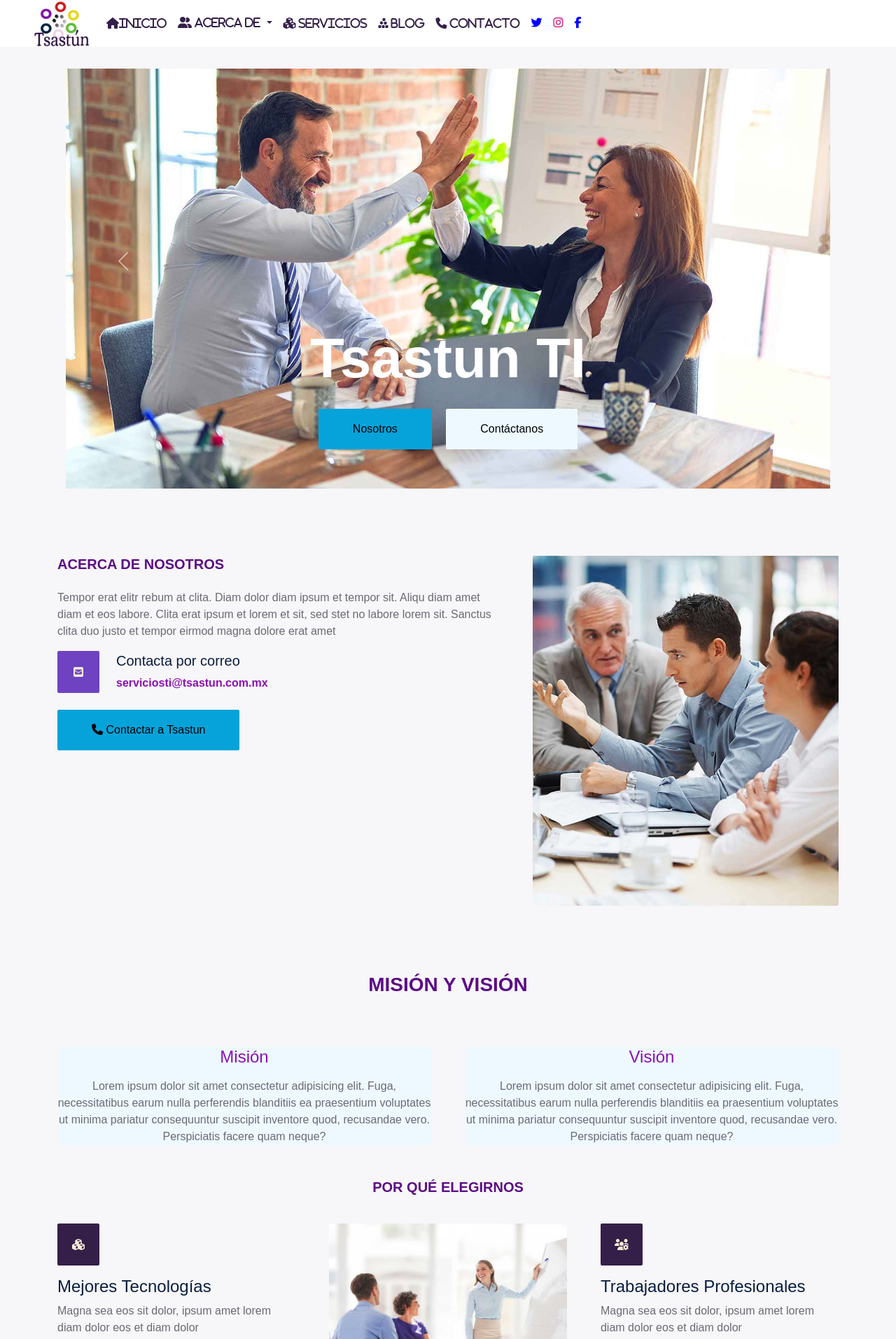
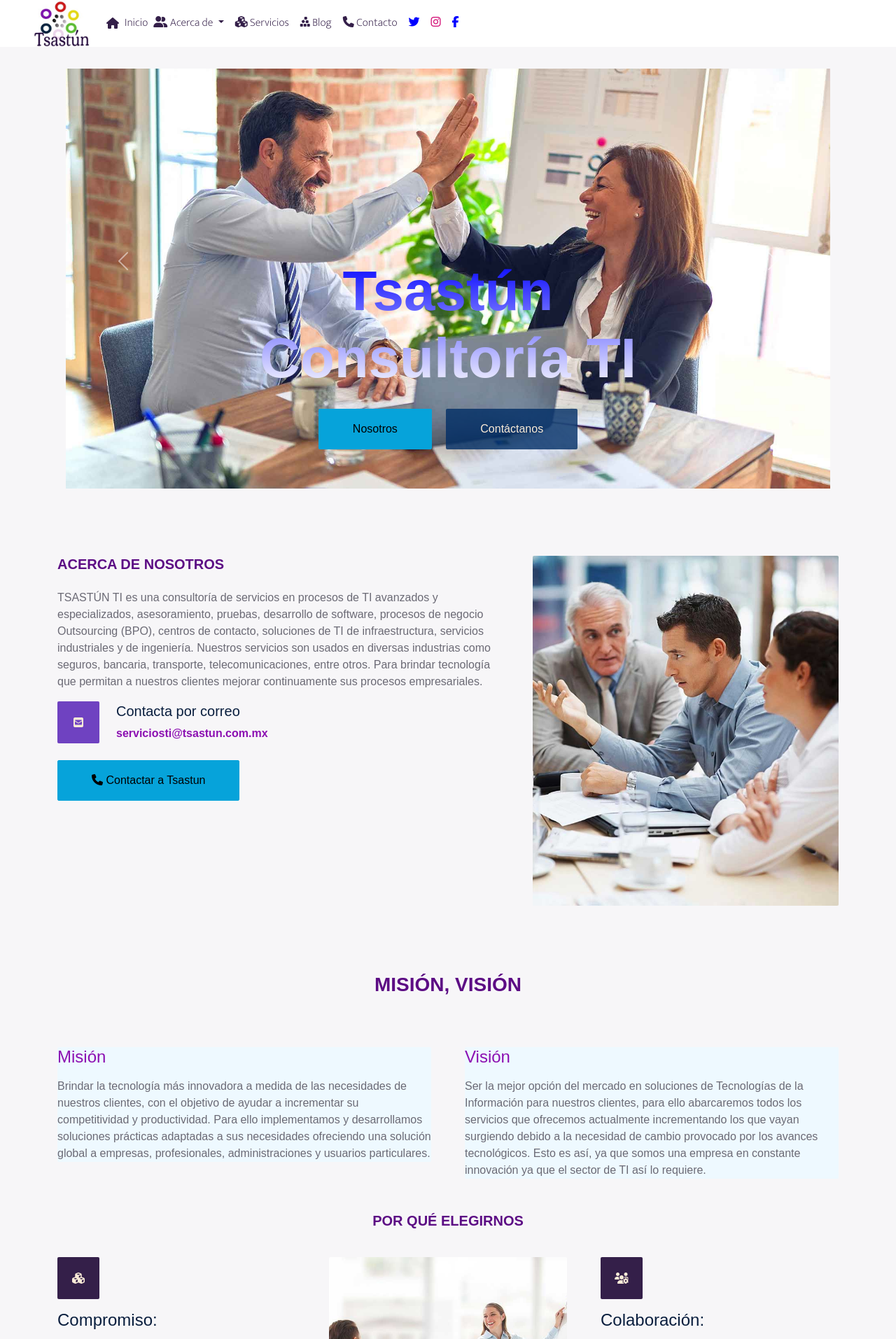
Before and after one commit to kingrenegado/tsastun, a PHP site: page / in a window 1280 px wide. Shown: the top 1913 px of the page at 70% size. Run offline with PHP 8.4, Linux system fonts and the light colour scheme; some libraries are stand-ins or nearby versions.

Commit message:
Nuevos Cambios

```diff
--- a/css/style.css
+++ b/css/style.css
@@ -25,3 +25,13 @@
 .nav-link:hover{
     color:  #57c42a
 }
+
+nav{
+    font-family: 'Mukta', sans-serif;
+}
+.texto{
+    background: -webkit-linear-gradient(blue,white);
+    -webkit-background-clip: text;
+    -webkit-text-fill-color: transparent;
+    color: tomato;
+}
--- a/index.html
+++ b/index.html
@@ -21,6 +21,7 @@
 
     <link href="css/bootstrap.min.css" rel="stylesheet">
     <link rel="stylesheet" href="css/style.css">
+
     <!-- Nav -->
     <nav class="navbar navbar-expand-lg color_nav px-5 py-3 py-lg-0 text-center"
         style="position: fixed;width: 100%;z-index: 1000;">
@@ -33,22 +34,23 @@
         <div class="collapse navbar-collapse" id="navbarCollapse">
             <div class="navbar-nav  py-0 ripple shadow-1-strong rounded"
                 style="display:flex;align-items: center;justify-content: center; ">
-                <a href="index.html" class="nav-link hover color_nav fas fa-home">Inicio</a>
+                <a href="index.html" class="nav-link hover color_nav fa fa-home"></a>Inicio
                 <li class="nav-item dropdown">
                     <a class="nav-link dropdown-toggle color_nav" href="#" id="navbarDropdownMenuLink" role="button"
-                        data-bs-toggle="dropdown" aria-expanded="false">
-                        <i class="fas fa-user-friends"> Acerca de</i>
+                        data-bs-toggle="dropdown" aria-expanded="false" >
+                        <i class="fa fa-user-friends"></i>  Acerca de
                     </a>
                     <ul class="dropdown-menu" aria-labelledby="navbarDropdownMenuLink">
                         <li><a class="dropdown-item" href="#nosotros"> Nosotros</a></li>
                         <li><a class="dropdown-item" href="#mision"> Mision</a></li>
                         <li><a class="dropdown-item" href="#mision"> Vision</a></li>
+                        <li><a class="dropdown-item" href="#valores"> Valores</a></li>
                     </ul>
                 </li>
                 <!-- <a href="#nosotros" class="nav-link hover color_nav">Nosotros</a> -->
-                <a href="#servicios" class="nav-link hover color_nav fa-solid fa-cubes"> Servicios</a>
-                <a href="#blog" class="nav-link hover color_nav fa-solid fa-cubes-stacked"> Blog</a>
-                <a href="#contacto" class="nav-link hover color_nav fa-solid fa-phone"> Contacto</a>
+                <a href="#servicios" class="nav-link hover color_nav "><i class="fa-solid fa-cubes"></i> Servicios</a>
+                <a href="#blog" class="nav-link hover color_nav"> <i class=" fa-solid fa-cubes-stacked"></i> Blog</a>
+                <a href="#contacto" class="nav-link hover color_nav "> <i class="fa-solid fa-phone"></i> Contacto</a>
                 <a class="nav-link hover" href="#"><i class="fab fa-twitter fw-normal" style="color: blue"></i></a>
                 <a class="nav-link hover" href="#"><i class="fab fa-instagram fw-normal"
                         style="color: #d10671;"></i></a>
@@ -88,11 +90,11 @@
                             style="height: 600px; margin-top: 50px;">
                         <div class="carousel-caption d-flex flex-column align-items-center justify-content-center">
                             <div class="p-3" style="max-width: 900px;">
-                                <h1 class="display-1 text-white mb-md-4 animated zoomIn">Tsastun TI</h1>
+                                <h1 class="display-1 text-white mb-md-4 animated zoomIn texto">Tsastún Consultoría TI</h1>
                                 <a href="#nosotros"
                                     class="btn btn-primary py-md-3 px-md-5 me-3 animated slideInLeft">Nosotros</a>
                                 <a href="#contactanos"
-                                    class="btn btn-light py-md-3 px-md-5 animated slideInRight">Contáctanos</a>
+                                    class="btn py-md-3 px-md-5 animated slideInRight" style="background-color:#002E66CC; color: antiquewhite;">Contáctanos</a>
                             </div>
                         </div>
                     </div>
@@ -101,11 +103,11 @@
                             style="height: 600px; margin-top: 50px;">
                         <div class="carousel-caption d-flex flex-column align-items-center justify-content-center">
                             <div class="p-3" style="max-width: 900px;">
-                                <h1 class="display-1 text-white mb-md-4 animated zoomIn">Tsastun TI</h1>
+                                <h1 class="display-1 text-white mb-md-4 animated zoomIn texto">Tsastún Consultoría TI</h1>
                                 <a href="#nosotros"
                                     class="btn btn-primary py-md-3 px-md-5 me-3 animated slideInLeft">Nosotros</a>
                                 <a href="#contactanos"
-                                    class="btn btn-light py-md-3 px-md-5 animated slideInRight">Contáctanos</a>
+                                    class="btn py-md-3 px-md-5 animated slideInRight" style="background-color:#002E66CC; color: antiquewhite;">Contáctanos</a>
                             </div>
                         </div>
                     </div>
@@ -132,9 +134,13 @@
                     <div class="section-title position-relative pb-3">
                         <h5 class="fw-bold text-uppercase color_morado">Acerca de Nosotros</h5>
                     </div>
-                    <p class="mb-2">Tempor erat elitr rebum at clita. Diam dolor diam ipsum et tempor sit. Aliqu diam
-                        amet diam et eos labore. Clita erat ipsum et lorem et sit, sed stet no labore lorem sit. Sanctus
-                        clita duo justo et tempor eirmod magna dolore erat amet</p>
+                    <p class="mb-2">TSASTÚN TI es una consultoría de servicios en procesos de TI avanzados y especializados,
+                        asesoramiento, pruebas, desarrollo de software, procesos de negocio Outsourcing (BPO),
+                        centros de contacto, soluciones de TI de infraestructura, servicios industriales y de
+                        ingeniería. Nuestros servicios son usados en diversas industrias como seguros, bancaria,
+                        transporte, telecomunicaciones, entre otros.
+                        Para brindar tecnología que permitan a nuestros clientes mejorar continuamente sus
+                        procesos empresariales.</p>
                     <p></p>
                     <div class="d-flex align-items-center mb-4  fadeIn">
                         <div class="morado1 d-flex align-items-center justify-content-center rounded"
@@ -164,33 +170,37 @@
     <div class="container-fluid fadeInUp" name="mision" id="mision">
         <div class="container py-5">
             <div class="section-title text-center position-relative pb-3 mb-5 mx-auto" style="max-width: 600px;">
-                <h3 class="fw-bold text-uppercase color_morado">Misión y Visión</h3>
+                <h3 class="fw-bold text-uppercase color_morado">Misión, Visión</h3>
             </div>
             <div class="row g-5">
-                <div class="col-lg-6 col-md-6">
+                <div class="col-lg-6 col-md-6 col-sm-12">
                     <div
-                        class="service-item bg-light rounded d-flex flex-column align-items-center justify-content-center text-center">
+                        class="service-item bg-light rounded d-flex flex-column">
                         <h4 class="mb-3 correo">Misión</h4>
-                        <p class="m-0">Lorem ipsum dolor sit amet consectetur adipisicing elit. Fuga, necessitatibus
-                            earum nulla perferendis blanditiis ea praesentium voluptates ut minima pariatur consequuntur
-                            suscipit inventore quod, recusandae vero. Perspiciatis facere quam neque?</p>
+                        <p class="m-0">Brindar la tecnología más innovadora a medida de las necesidades de nuestros clientes, con
+                            el objetivo de ayudar a incrementar su competitividad y productividad. Para ello
+                            implementamos y desarrollamos soluciones prácticas adaptadas a sus necesidades
+                            ofreciendo una solución global a empresas, profesionales, administraciones y usuarios
+                            particulares.</p>
                     </div>
                 </div>
-                <div class="col-lg-6 col-md-6">
+                <div class="col-lg-6 col-md-6 col-sm-12">
                     <div
-                        class="service-item bg-light rounded d-flex flex-column align-items-center justify-content-center text-center">
+                        class="service-item bg-light rounded d-flex flex-column">
                         <h4 class="mb-3 correo">Visión</h4>
-                        <p class="m-0">Lorem ipsum dolor sit amet consectetur adipisicing elit. Fuga, necessitatibus
-                            earum nulla perferendis blanditiis ea praesentium voluptates ut minima pariatur consequuntur
-                            suscipit inventore quod, recusandae vero. Perspiciatis facere quam neque?</p>
+                        <p class="m-0">Ser la mejor opción del mercado en soluciones de Tecnologías de la Información para
+                            nuestros clientes, para ello abarcaremos todos los servicios que ofrecemos actualmente
+                            incrementando los que vayan surgiendo debido a la necesidad de cambio provocado por los
+                            avances tecnológicos. Esto es así, ya que somos una empresa en constante innovación ya
+                            que el sector de TI así lo requiere.</p>
                     </div>
                 </div>
             </div>
         </div>
     </div>
 
-    <!-- Servicios -->
-    <div class="container-fluid fadeInUp" name="servicios" id="servicios">
+    <!-- Valores -->
+    <div class="container-fluid fadeInUp" name="valores" id="valores">
         <div class="container">
             <div class="section-title text-center position-relative pb-3 mb-3 mx-auto" style="max-width: 600px;">
                 <h5 class="fw-bold color_morado text-uppercase">Por qué elegirnos</h5>
@@ -203,16 +213,18 @@
                                 style="width: 60px; height: 60px;">
                                 <i class="fa fa-cubes"></i>
                             </div>
-                            <h4>Mejores Tecnologías</h4>
-                            <p class="mb-0">Magna sea eos sit dolor, ipsum amet lorem diam dolor eos et diam dolor</p>
+                            <h4>Compromiso:</h4>
+                            <p class="mb-0">Concentramos nuestros esfuerzos en satisfacer las necesidades de
+                                nuestros grupos de interés.</p>
                         </div>
                         <div class="col-12">
                             <div class="boton_contacto rounded d-flex align-items-center justify-content-center mb-3"
                                 style="width: 60px; height: 60px;">
                                 <i class="fa fa-award"></i>
                             </div>
-                            <h4>Buenas Practicas</h4>
-                            <p class="mb-0">Magna sea eos sit dolor, ipsum amet lorem diam dolor eos et diam dolor</p>
+                            <h4>Innovación:</h4>
+                            <p class="mb-0">Mantenemos una actitud creativa para mejorar nuestros productos,
+                                procesos y servicios.</p>
                         </div>
                     </div>
                 </div>
@@ -229,16 +241,36 @@
                                 style="width: 60px; height: 60px;">
                                 <i class="fa fa-users-cog"></i>
                             </div>
-                            <h4>Trabajadores Profesionales</h4>
-                            <p class="mb-0">Magna sea eos sit dolor, ipsum amet lorem diam dolor eos et diam dolor</p>
+                            <h4>Colaboración:</h4>
+                            <p class="mb-0">Hacemos sinergia con nuestros proveedores y clientes para mejorar día a
+                                día la calidad y así satisfacer sus necesidades.</p>
                         </div>
                         <div class="col-12">
                             <div class="boton_contacto rounded d-flex align-items-center justify-content-center mb-3"
                                 style="width: 60px; height: 60px;">
                                 <i class="fa fa-phone-alt "></i>
                             </div>
-                            <h4>Soporte 24/7</h4>
-                            <p class="mb-0">Magna sea eos sit dolor, ipsum amet lorem diam dolor eos et diam dolor</p>
+                            <h4>Servicio:</h4>
+                            <p class="mb-0">Cumplimos con nuestros compromisos y nos hacemos responsables del
+                                rendimiento tanto de las decisiones como de las acciones, basándonos en una gran
+                                voluntad de servicio por y para nuestros clientes.</p>
+                        </div>
+                    </div>
+                </div>
+                <div class="col-sm-12 col-md-2 col-lg-2"></div>
+                <div class="col-sm-12 col-md-8 col-lg-8">
+                    <div class="col-12">
+                        <div class="row">
+                            <div class="col-sm-12 col-md-1 col-lg-1">
+                                <div class="boton_contacto rounded d-flex align-items-center justify-content-center"
+                                    style="width: 60px; height: 60px;">
+                                    <i class="fa fa-users-cog"></i>
+                                </div>
+                            </div>
+                            <div class="col-sm-12 col-md-8 col-lg-8">
+                                <h4>Transparencia:</h4>
+                                <p class="mb-0">Actuamos congruentemente con los principios de ética empresarial.</p>
+                            </div>
                         </div>
                     </div>
                 </div>
@@ -246,13 +278,58 @@
         </div>
     </div>
 
+    <!-- Servicios -->
+    <div class="container-fluid " name="servicios" id="servicios">
+        <div class="container py-5">
+            <div class="section-title text-center position-relative pb-3 mb-2 mx-auto" style="max-width: 600px;">
+                <h5 class="fw-bold text-uppercase color_morado">Servicios</h5>
+            </div>
+            <div class="row g-0">
+                <div class="col-lg-4 slideInUp">
+                    <div class="bg-light rounded">
+                        <div class="p-5 pt-0">
+                            <h1 class="display-5 mb-3">
+                            </h1>
+                        </div>
+                    </div>
+                </div>
+                <div class="col-lg-4 slideInUp">
+                    <div class="bg-white rounded shadow position-relative" style="z-index: 1;">
+                        <div class="border-bottom py-4 px-5 mb-4">
+                        </div>
+                        <div class="p-5 pt-0">
+                            <ul>
+                                <li>Administración y Gestión de Contenido Empresarial.</li>
+                                <li>Arquitecturas Orientadas a Servicios.</li>
+                                <li>Big Data.</li>
+                                <li>Control de Accesos y Gestión de Identidades.</li>
+                                <li>Monitoreo de aplicaciones e infraestructura.</li>
+                                <li>Desarrollo e Implementación de soluciones.</li>
+                                <li>Desarrollo de aplicaciones móviles.</li>
+                                <li>Base de datos.</li>
+                                <li>Consultoría de GitOps.</li>
+                                <li>Outsourcing (BPO).</li>
+                            </ul>
+                        </div>
+                    </div>
+                </div>
+                <div class="col-lg-4">
+                    <div class="bg-light rounded">
+                        <div class="border-bottom py-4 px-5 mb-4">
+                        </div>
+                        <div class="p-5 pt-0">
+                        </div>
+                    </div>
+                </div>
+            </div>
+        </div>
+    </div>
 
     <!-- Blog -->
     <div class="container-fluid fadeInUp" name="blog" id="blog">
         <div class="container py-5">
-            <div class="section-title text-center position-relative pb-3 mb-5 mx-auto" style="max-width: 600px;">
+            <div class="section-title text-center position-relative mx-auto" style="max-width: 600px;">
                 <h5 class="fw-bold color_morado text-uppercase">Blog</h5>
-                <h1 class="mb-0 correo">Lee estos artículos de nuestro Blog</h1>
             </div>
             <div class="row g-5">
                 <div class="col-lg-4  slideInUp">
@@ -322,20 +399,16 @@
             <div class="row g-5">
                 <div class="col-lg-7">
                     <div class="section-title position-relative">
-                        <h5 class="fw-bold correo text-uppercase">Contactanos</h5>
+                        <h5 class="fw-bold correo text-uppercase">Contáctanos</h5>
                     </div>
-                    <p class="mb-4">Eirmod sed tempor lorem ut dolores. Aliquyam sit sadipscing kasd ipsum. Dolor ea et
-                        dolore et at sea ea at dolor, justo ipsum duo rebum sea invidunt voluptua. Eos vero eos vero ea
-                        et dolore eirmod et. Dolores diam duo invidunt lorem. Elitr ut dolores magna sit. Sea dolore
-                        sanctus sed et. Takimata takimata sanctus sed.</p>
                     <div class="d-flex align-items-center mt-2 zoomIn">
                         <div class="d-flex align-items-center justify-content-center rounded morado1"
                             style="width: 60px; height: 60px;">
-                            <i class="fa fa-phone-alt "></i>
+                            <i class="fas fa-envelope-square "></i>
                         </div>
                         <div class="ps-4">
-                            <h5 class="mb-2">Llamanos</h5>
-                            <h4 class="color_morado mb-0">1234567890</h4>
+                            <h5 class="mb-2">Envíanos un correo a:</h5>
+                            <h4 class="color_morado mb-0"> contacto@tsastun.com.mx</h4>
                         </div>
                     </div>
                 </div>
@@ -357,8 +430,7 @@
                                         placeholder="Describe....."></textarea>
                                 </div>
                                 <div class="col-12">
-                                    <input class="btn btn-dark w-100 py-1" type="submit" value="Enviar" id="btn-submit"
-                                        onclick="enviar();"></input>
+                                    <input class="btn btn-dark w-100 py-1" type="submit" value="Enviar" id="btn-submit"></input>
                                 </div>
                             </div>
                         </form>
@@ -380,9 +452,7 @@
                         <a href="" class="navbar-brand">
                             <h1 class="m-0 text-white"><i class="fa fa-user-tie me-2"></i>Contáctanos</h1>
                         </a>
-                        <p class="mt-3 mb-4">Lorem diam sit erat dolor elitr et, diam lorem justo amet clita stet eos
-                            sit. Elitr dolor duo lorem, elitr clita ipsum sea. Diam amet erat lorem stet eos. Diam amet
-                            et kasd eos duo.</p>
+                        <p class="mt-3 mb-4">Escribe tu correo electrónico para ponernos en contacto contigo</p>
                         <form action="">
                             <div class="input-group">
                                 <input type="text" class="form-control border-white p-3" placeholder="Email">
```
Also changed, not shown: js.js (deleted).
